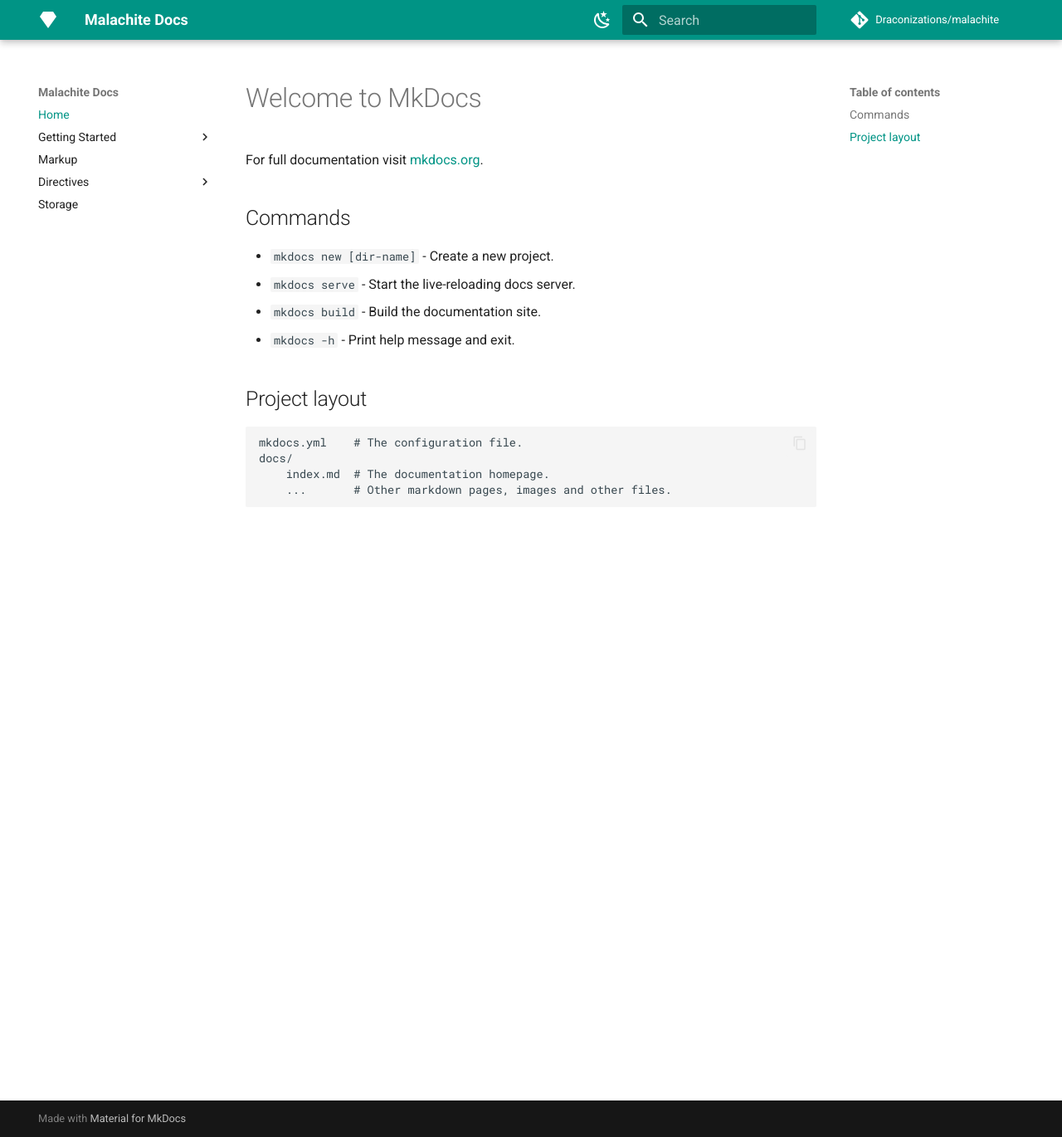
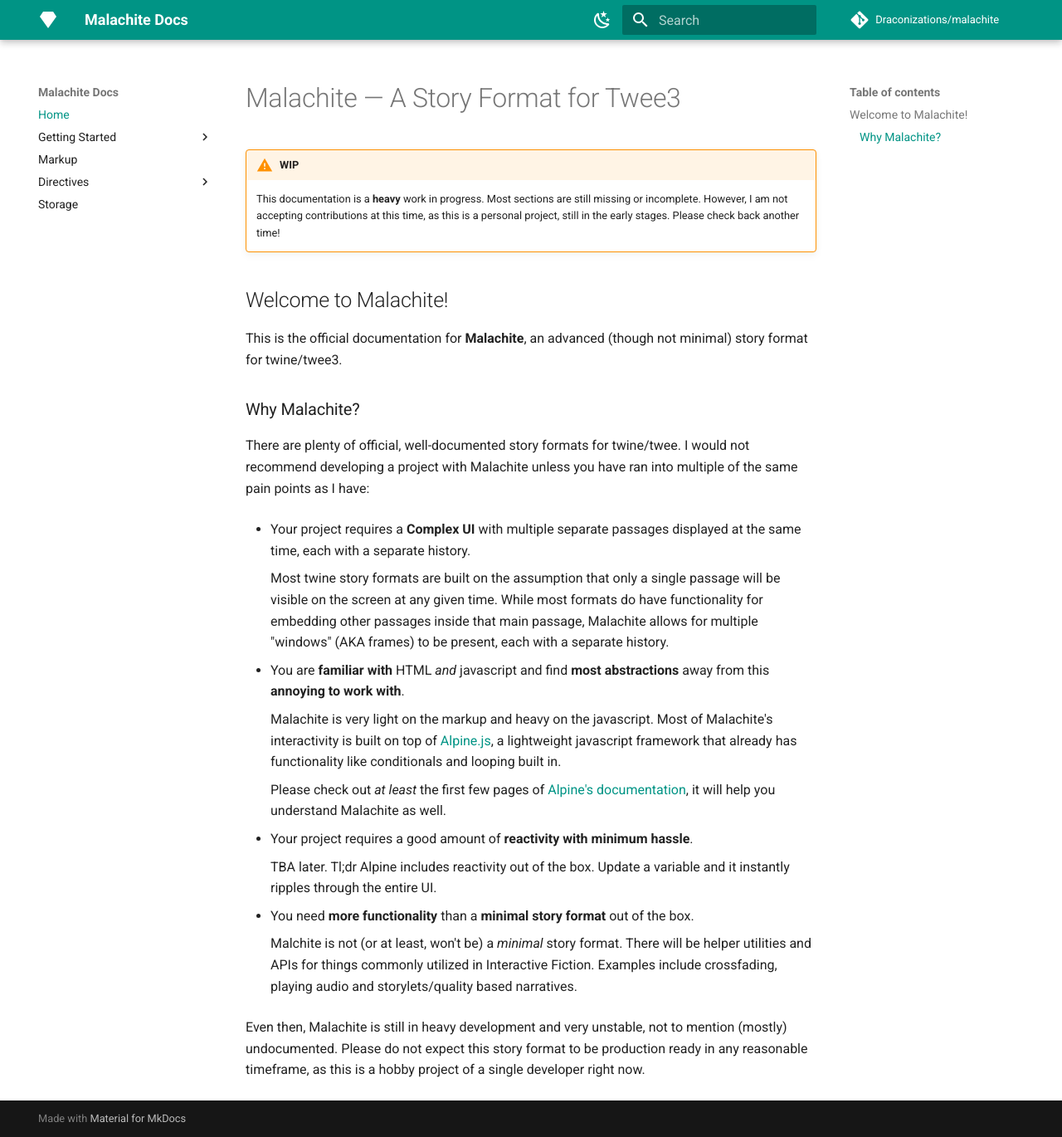
Before and after one commit to Draconizations/malachite, an MkDocs documentation site: the page built from docs/index.md, in a window 1280 px wide and 1370 px high. Shown: the whole window at 83% size. Built offline with MkDocs 1.6.1 and Material for MkDocs 9.7.7, drawn with Linux system fonts in a browser that asks for light colours; comment, search, counter and statistics services are not loaded; the version menu is left out.

Commit message:
write "why malachite"

```diff
--- a/docs/index.md
+++ b/docs/index.md
@@ -1,17 +1,29 @@
-# Welcome to MkDocs
+# Malachite — A Story Format for Twee3
+!!! warning "WIP"
+    This documentation is a **heavy** work in progress. Most sections are still missing or incomplete. However, I am not accepting contributions at this time, as this is a personal project, still in the early stages. Please check back another time!
 
-For full documentation visit [mkdocs.org](https://www.mkdocs.org).
+## Welcome to Malachite!
+This is the official documentation for **Malachite**, an advanced (though not minimal) story format for twine/twee3.
 
-## Commands
+### Why Malachite?
+There are plenty of official, well-documented story formats for twine/twee. I would not recommend developing a project with Malachite unless you have ran into multiple of the same pain points as I have:
 
-* `mkdocs new [dir-name]` - Create a new project.
-* `mkdocs serve` - Start the live-reloading docs server.
-* `mkdocs build` - Build the documentation site.
-* `mkdocs -h` - Print help message and exit.
+* Your project requires a **Complex UI** with multiple separate passages displayed at the same time, each with a separate history.
 
-## Project layout
+    Most twine story formats are built on the assumption that only a single passage will be visible on the screen at any given time. While most formats do have functionality for embedding other passages inside that main passage, Malachite allows for multiple "windows" (AKA frames) to be present, each with a separate history.
 
-    mkdocs.yml    # The configuration file.
-    docs/
-        index.md  # The documentation homepage.
-        ...       # Other markdown pages, images and other files.
+* You are **familiar with** HTML *and* javascript and find **most abstractions** away from this **annoying to work with**.
+
+    Malachite is very light on the markup and heavy on the javascript. Most of Malachite's interactivity is built on top of [Alpine.js](https://alpinejs.dev/), a lightweight javascript framework that already has functionality like conditionals and looping built in.
+
+    Please check out *at least* the first few pages of [Alpine's documentation](https://alpinejs.dev/start-here), it will help you understand Malachite as well.
+
+* Your project requires a good amount of **reactivity with minimum hassle**.
+
+    TBA later. Tl;dr Alpine includes reactivity out of the box. Update a variable and it instantly ripples through the entire UI.
+
+* You need **more functionality** than a **minimal story format** out of the box.
+
+    Malchite is not (or at least, won't be) a *minimal* story format. There will be helper utilities and APIs for things commonly utilized in Interactive Fiction. Examples include crossfading, playing audio and storylets/quality based narratives.
+
+Even then, Malachite is still in heavy development and very unstable, not to mention (mostly) undocumented. Please do not expect this story format to be production ready in any reasonable timeframe, as this is a hobby project of a single developer right now.
```
